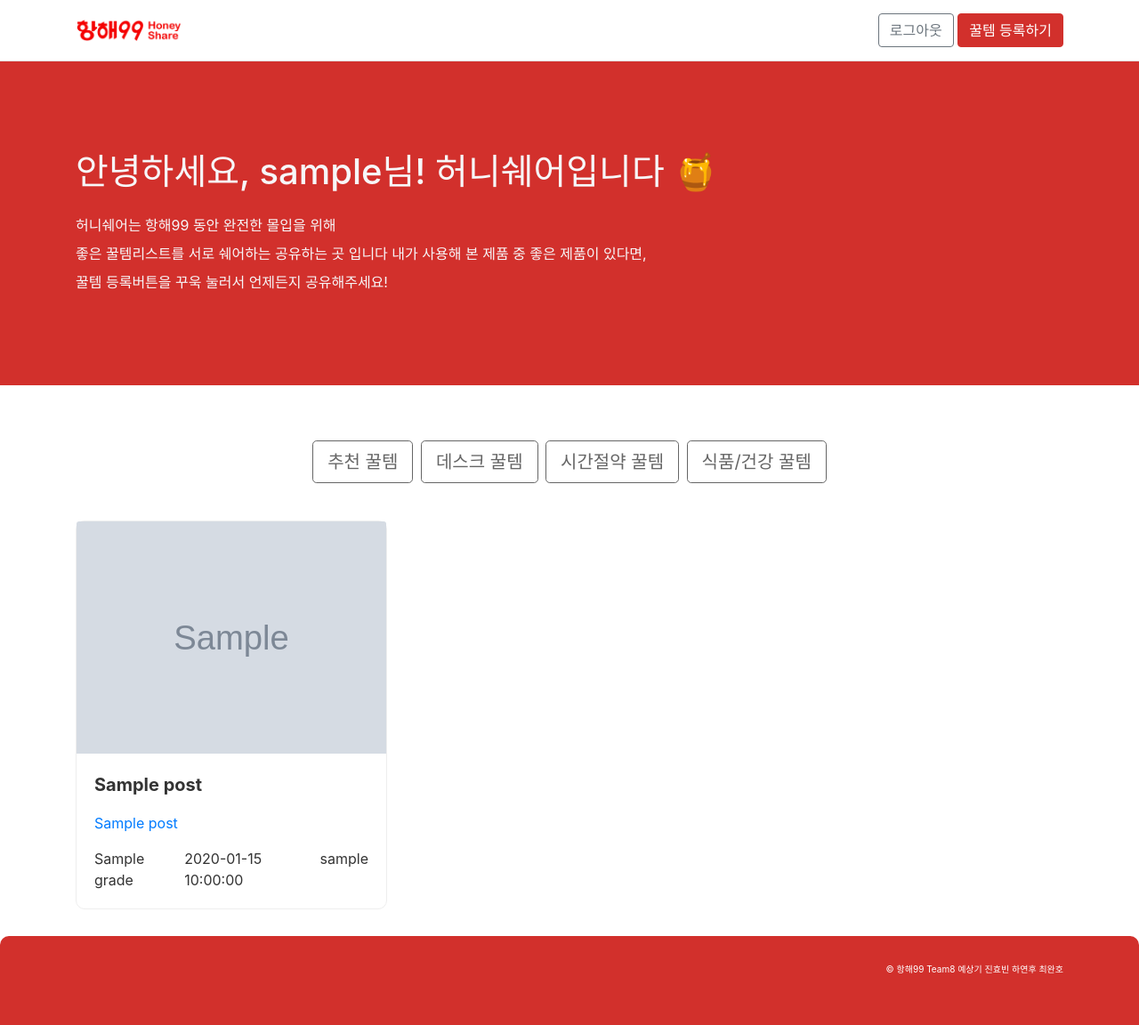
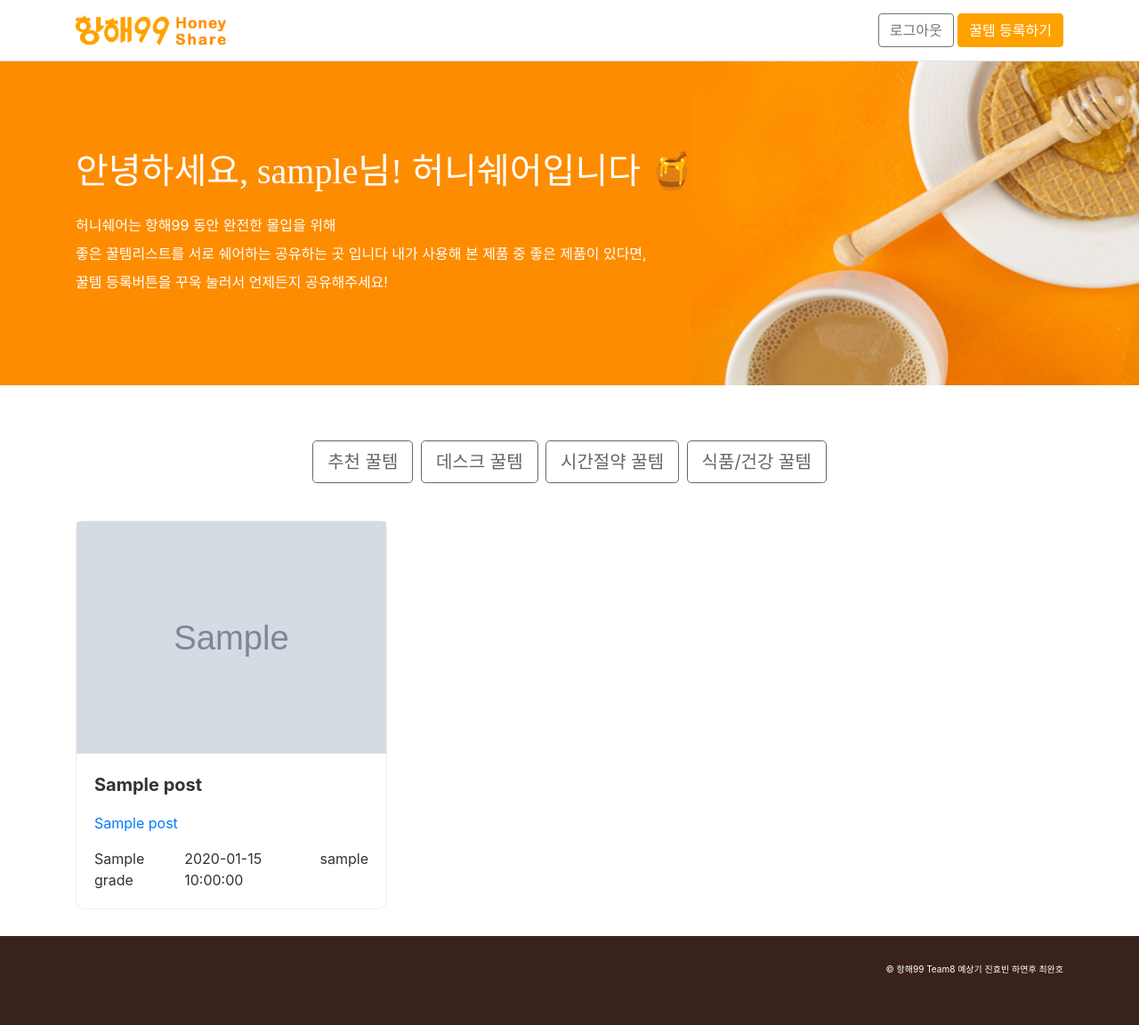
Before and after one commit to with-key/hanghae99_mini_team8, a Flask app: template templates/main.html in a window 1280 px wide. Shown: the whole page at 89% size. Run offline with Flask 2, Linux system fonts and the light colour scheme; the template is opened without the code that fills it: most values are stand-ins (such as "Sample title", 1, 10 or a date in 2020); grey boxes marked "Sample" are stand-in pictures; some libraries are stand-ins or nearby versions; some web fonts are replaced.

Commit message:
#10 logo, primary color

```diff
--- a/static/css/component.css
+++ b/static/css/component.css
@@ -6,21 +6,26 @@
   margin-top: 60px;
   margin-bottom: 30px;
 }
-
+@font-face {
+  font-family: 'BMJUA';
+  src: url('https://cdn.jsdelivr.net/gh/projectnoonnu/noonfonts_one@1.0/BMJUA.woff') format('woff');
+  font-weight: normal;
+  font-style: normal;
+}
 /* ============
 Button
 ============ */
 
 .btn-primary {
   color: #fff;
-  background-color: #d2302c;
-  border-color: #d2302c;
+  background-color: #ffa200;
+  border-color: #ffa200;
 }
 
 .btn-primary:hover {
   color: #fff;
-  background-color: #d30808;
-  border-color: #d30808;
+  background-color: #df8e03;
+  border-color: #df8e03;
 }
 
 .btn-filter {
@@ -29,8 +34,8 @@ Button
 }
 .btn-filter.active {
   color: #fff;
-  background-color: #d2302c;
-  border-color: #d2302c;
+  background-color: #ffa200;
+  border-color: #ffa200;
 }
 
 .button-group {
--- a/static/css/home.css
+++ b/static/css/home.css
@@ -4,7 +4,11 @@
 
 .main-banner {
   /* background-color: #FFD200; */
-  background-color: #d2302c;
+  background-color: #fae8bb;
+  background-image: url(../images/banner.jpg);
+  background-size: cover;
+  background-repeat: no-repeat;
+  background-position: center;
 }
 
 .main-banner .banner {
@@ -13,10 +17,11 @@
 
 .main-title,
 .main-desc {
-  color: #f7f7f9;
+  color: #ffffff;
 }
 
 .main-title {
+  font-family: 'BMJUA';
   margin-bottom: 20px;
 }
 .main-desc {
--- a/static/css/layout.css
+++ b/static/css/layout.css
@@ -18,11 +18,7 @@ Header
 }
 
 .header .logo {
-  width: 120px;
-}
-
-.logo-text {
-  color: #d2302c;
+  width: 180px;
 }
 
 /* ============
@@ -31,13 +27,12 @@ Footer
 .footer {
   color: #ffffff;
   text-align: right;
-  background: #d2302c;
+  background: #3a221c;
   padding: 30px 0;
   width: 100%;
   /* position: fixed; */
   bottom: 0;
   height: 100px;
-  border-radius: 10px 10px 0 0;
 }
 
 .footer p {
--- a/templates/_header.html
+++ b/templates/_header.html
@@ -2,11 +2,11 @@
   <div class="container">
     <div class="row">
       <div class="col-4">
-        <a href="#"><img src="../static/images/logo.jpg" alt="" class="logo"></a>
+        <a href="#"><img src="../static/images/logo.png" alt="" class="logo"></a>
       </div>
       <div class="col-8 text-right">
         <button type="button" class="btn btn-outline-secondary" onclick="sign_out()">로그아웃</button>
-        <a href="/register" class="btn btn-primary">꿀템 등록하기</a>
+        <button href="/register" onclick='window.location.href = "/"' class="btn btn-primary">꿀템 등록하기</button>
       </div>
     </div>
   </div>
```
Also changed, not shown: static/images/Untitled-2.png (added), static/images/banner.jpg (added), static/images/heather-barnes-a1d-DBJ-bpw-unsplash.jpg (added), static/images/honey-banner.png (added), static/images/logo.jpg, static/images/logo.png (added), static/images/m-mahdi-kordi-n3-5IqyikRA-unsplash.jpg (added), static/images/maja-jugovic-30ONKKpThbc-unsplash.jpg (added).
